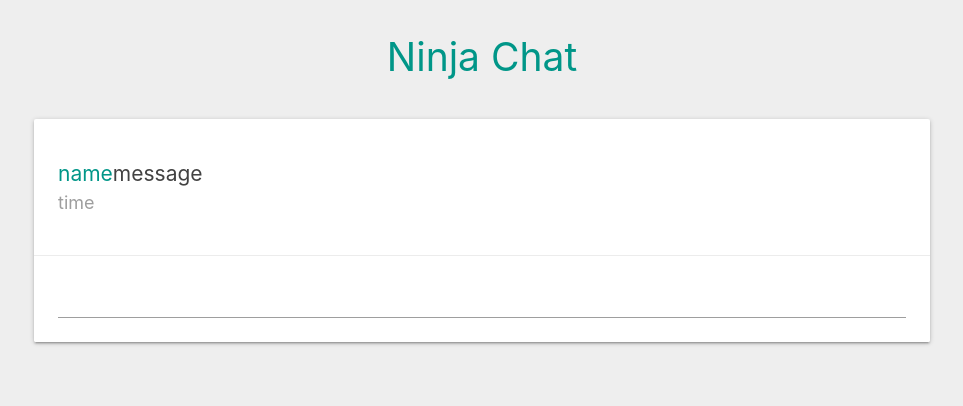
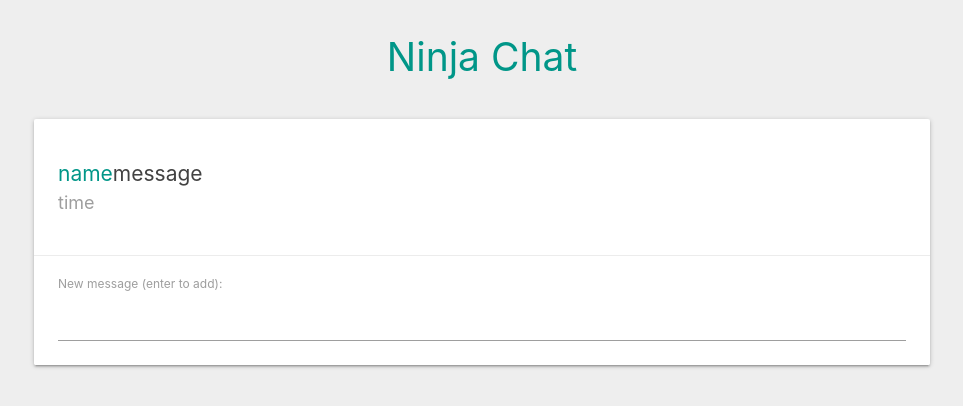
Before and after one commit to tomliangg/vue-chat, a Vue app: page /#/ in a window 1280 px wide. Both pictures are taken after typing "Sample" into the empty fields and a click on the button "ENTER CHAT". Shown: the top 406 px of the page, without its empty margins (158-1121 px from the left). Built offline with nearby package versions, Linux system fonts and the light colour scheme.

Commit message:
new message component

```diff
--- a/src/components/Chat.vue
+++ b/src/components/Chat.vue
@@ -12,18 +12,24 @@
         </ul>
       </div>
       <div class="card-action">
-        <input type="text">
+        <NewMessage :name="name" />
       </div>
     </div>
   </div>
 </template>
 
 <script>
+import NewMessage from '@/components/NewMessage'
+
 export default {
   name: 'Chat',
   props: ['name'],
+  components: {
+    NewMessage
+  },
   data(){
     return{
+
     }
   }
 }
--- /dev/null
+++ b/src/components/NewMessage.vue
@@ -0,0 +1,28 @@
+<template>
+  <div class="new-message">
+    <form @submit.prevent="addMessage">
+      <label for="new-message">New message (enter to add):</label>
+      <input type="text" name="new-message" v-model="newMessage">
+    </form>
+  </div>
+</template>
+
+<script>
+export default {
+  name: 'NewMessage',
+  props: ['name'],
+  data(){
+    return{
+      newMessage: null
+    }
+  },
+  methods: {
+    addMessage(){
+      console.log(this.newMessage, this.name, Date.now())
+    }
+  }
+}
+</script>
+
+<style>
+</style>
--- a/src/router/index.js
+++ b/src/router/index.js
@@ -18,7 +18,6 @@
       component: Chat,
       props: true,
       beforeEnter: (to, from, next) => {
-        console.log(to.params)
         if(to.params.name){
           next()
         } else {
```
